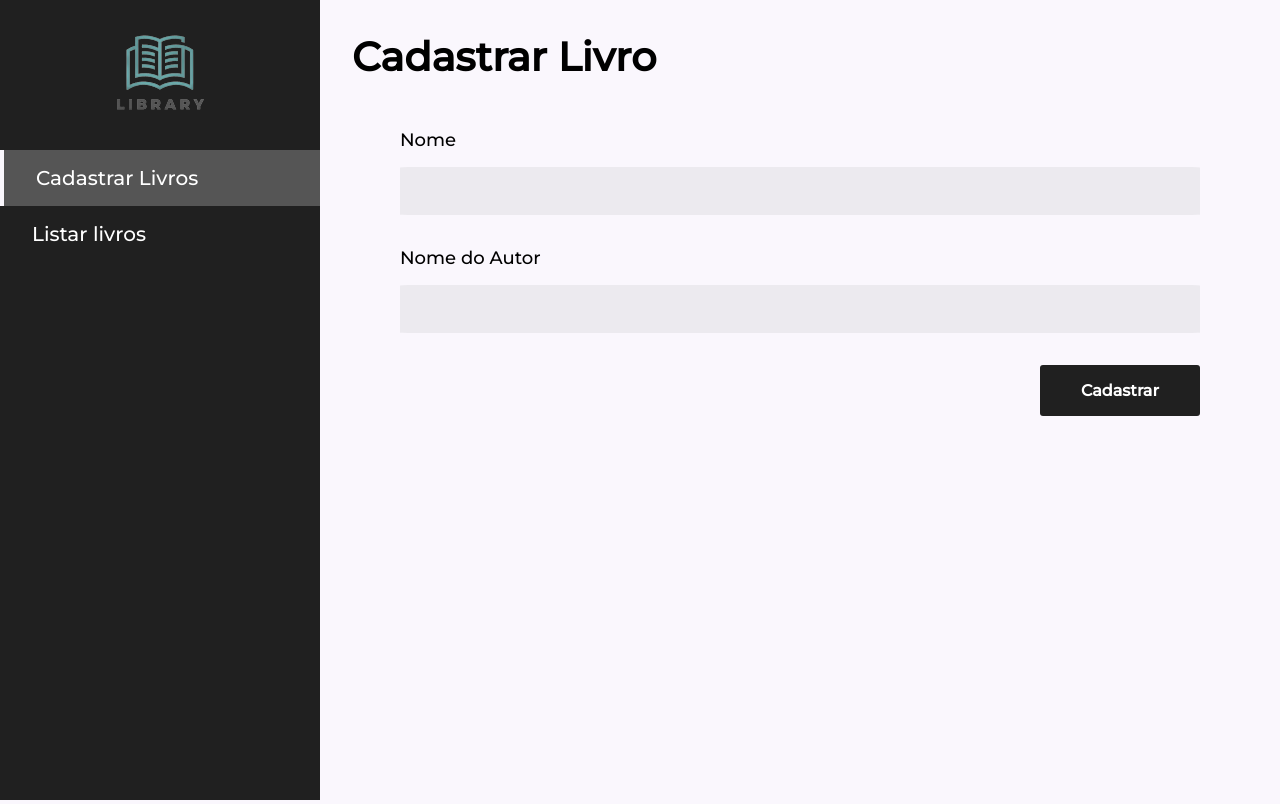
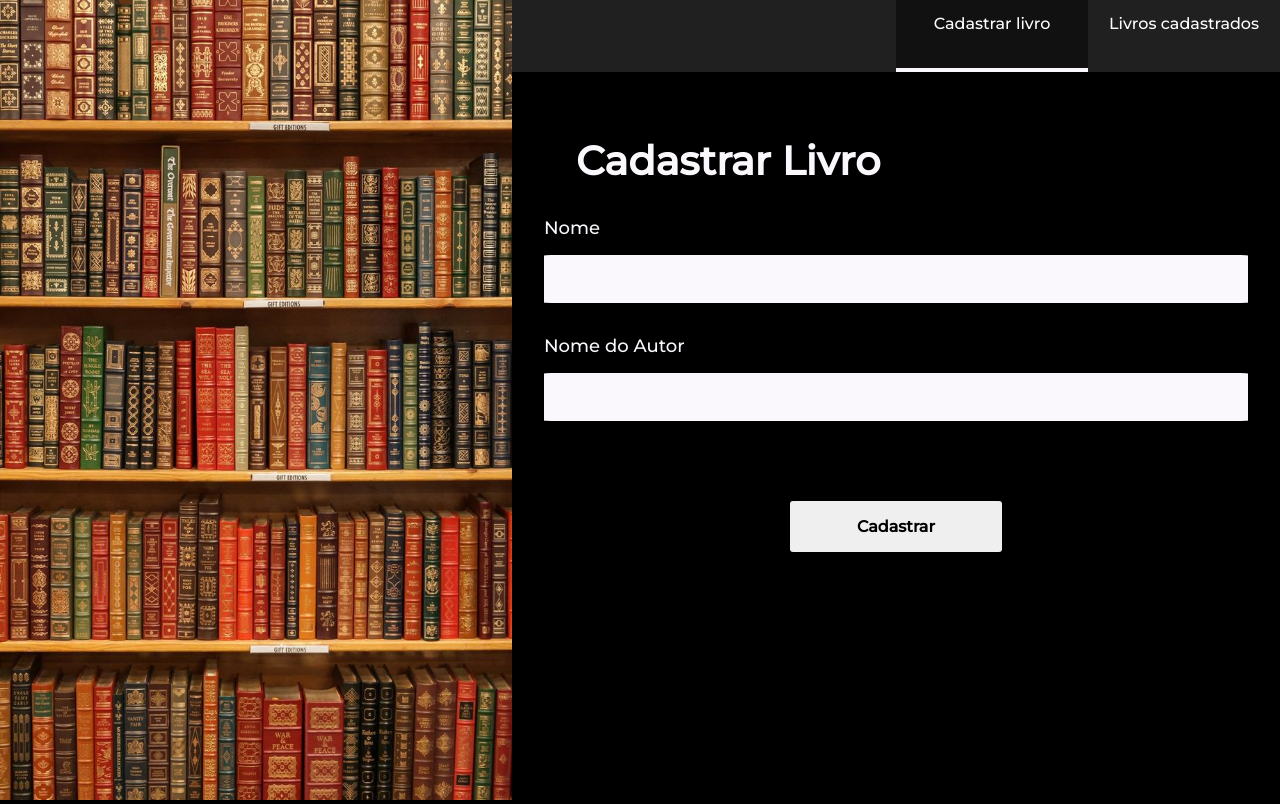
Before and after one commit to Deborablara/Library, a PHP site: page / in a window 1280 px wide. Run offline with PHP 8.4, Linux system fonts and the light colour scheme.

Commit message:
chore: modified

```diff
--- a/style/style.css
+++ b/style/style.css
@@ -6,31 +6,66 @@
     }
 
     body {
-        background-color: #FAF7FD;
+        background-color: #000000;
+        color: #FAF7FD;
+        width: 100vw;
+        height: 100vh;
         display: flex;
-        flex-direction: row;
     }
 
-    header {
-        width: 25vw;
-        height: 100vh;
-        background-color: #202020;
+    body div {
+        width: 40%;
+        height: 100%;
+    }
+
+    div img {
+        width: 100%;
+        height: 100%;
+    }
+
+    body .flex-container {
+        width: 60%;
+        height: 100%;
         display: flex;
         flex-direction: column;
     }
 
-    header .logo {
-        margin-top: -25px;
-        margin-bottom: 15px;
+    .flex-container nav {
         width: 100%;
-        height: 10vh;
-        text-align: center;
+        height: 10%;
+        background-color: #202020;
     }
 
-    .flex-container {
-        width: 75vw;
+    nav ul {
+        width: 100%;
         height: 100%;
-        padding: 2rem;
+        background-color: #202020;
+        list-style-type: none;
+    }
+
+    ul li {
+        width: 25%;
+        height: 100%;
+        float: right;
+    }
+
+    li a {
+        display: block;
+        width: 100%;
+        height: 100%;
+        color: white;
+        text-align: center;
+        padding: 14px 16px;
+        text-decoration: none;
+    }
+
+    .active {
+        border-bottom: 4px solid #FAF7FD;
+        background-color: #111;
+    }
+
+    li a:hover {
+        background-color: #111;
     }
 
     .flex-container table {
@@ -41,9 +76,24 @@
         border-radius: 2%;
     }
 
+    .flex-container .div-form {
+        width: 100%;
+        padding: 2rem;
+    }
+
+    .div-form input {
+        margin-top: 1rem;
+        margin-bottom: 2rem;
+        border-radius: 1%;
+        border-style: none;
+        width: 100%;
+        padding: 1rem;
+        background-color: #FAF7FD;
+    }
+
     .button-editar {
-        background-color: #555;
-        color: #FAF7FD;
+        background-color: #FAF7FD;
+        color: #000000;
         text-decoration: none;
         padding: 0.5rem;
         border-radius: 3%;
@@ -55,34 +105,12 @@
         padding: 1rem;
     }
 
-    tr:nth-child(even) {
-        background: rgba(85, 85, 85, 0.082);
-    }
-
-    .h1 {
-        color: blueviolet;
-    }
-
-    form {
-        padding: 3rem;
-    }
-
-    .flex-container .input-30 {
-        width: 30%;
-        float: left;
-    }
-
-    .flex-container .input-65 {
-        width: 65%;
-        float: left;
-        margin-left: 5%;
-    }
-
     .flex-container label {
         font-size: 18px;
     }
 
     .flex-container h1 {
+        padding: 2rem;
         font-size: 40px;
     }
 
@@ -91,35 +119,24 @@
         float: left;
     }
 
-    input {
-        margin-top: 1rem;
-        margin-bottom: 2rem;
-        border-radius: 1%;
-        border-style: none;
-        width: 100%;
-        padding: 1rem;
-        background-color: rgba(85, 85, 85, 0.082);
-    }
-
     .flex-container .div-button {
-        margin-top: 2rem;
+        text-align: center;
         width: 100%;
     }
 
     .div-button button {
+        margin-top: 3rem;
         border-radius: 3px;
-        width: 20%;
+        width: 30%;
         padding: 1rem;
-        float: right;
         font-size: 16px;
-        color: white;
         font-weight: 600;
         border-style: none;
     }
 
-    .cadastrar,
-    .cancelar {
-        background-color: #202020;
+    .div-button button:hover {
+        background-color: #111;
+        color: #FAF7FD
     }
 
     .atualizar {
@@ -131,64 +148,41 @@
         background-color: rgba(245, 3, 3, 0.808);
     }
 
-    .div-button button:hover {
-        background-color: #555;
-    }
-
-    header ul {
-        list-style-type: none;
-        margin: 0;
-        padding-top: 5rem;
-        width: 100%;
-    }
-
-    li a {
-        display: block;
-        color: white;
-        padding: 1rem 2rem;
-        text-decoration: none;
-        font-size: 20px;
-        font-weight: 500;
-    }
-
-    li a:hover,
-    .active {
-        background-color: #555;
-        color: white;
-    }
-
-    .active {
-        border-left: 4px solid #FAF7FD;
-    }
-
     @media (max-width: 850px) {
+        .img {
+            display: none;
+        }
         body {
+            width: 100vw;
             display: flex;
-            flex-wrap: wrap;
+            flex-direction: column;
         }
-        header {
-            width: 100%;
-            height: 50vh;
-        }
-        ul {
-            text-align: center;
-        }
-        .flex-container {
-            width: 95%;
-        }
-        .flex-container .input-30,
-        .flex-container .input-65 {
+        body .flex-container {
             width: 100%;
         }
-        .flex-container .input-65 {
-            margin-left: 0%;
+        .flex-container nav {
+            height: 40%;
+            width: 100%;
+        }
+        nav ul {
+            width: 100%;
+            text-align: center;
+            display: flex;
+            flex-direction: column;
+        }
+        ul li {
+            width: 100%;
+        }
+        li a {
+            width: 100%;
         }
         .div-button button {
+            margin-top: 1rem;
             width: 100%;
         }
-        h1 {
+        .flex-container h1 {
             text-align: center;
-            font-size: 16px;
+            font-size: 20px;
         }
         table thead {
             display: none;
--- a/view/index.php
+++ b/view/index.php
@@ -11,49 +11,44 @@
     <title>Cadastro de Livros</title>
 </head>
 <body>
-
-    <header class="flex">
-        <div class="logo">
-            <img src="../img/images-removebg-preview.png" alt="logo site">
+    <div class="img">
+        <img src="../img/livros.jpeg" alt="livros">
     </div>
-
+    <main class="flex-container">
         <nav>
             <ul>
-                <li class="active"><a href="index.php">Cadastrar Livros</a></li>
-                <li><a href="listarLivros.php">Listar livros</a></li>
+                <li><a href="./listarLivros.php">Livros cadastrados</a></li>
+                <li><a class="active" href="./index.php">Cadastrar livro</a></li>
+
             </ul>
         </nav>
-    </header>
 
-    <main class="flex-container">
-
+        <div class="div-form">
             <h1>Cadastrar Livro</h1>
 
             <form method="POST" action="../model/controleLivros.php">
 
                 <div class="input-100">
-                <div>
                     <label for="nome">Nome</label>
-                </div>
-                <div>
+                    <br>
                     <input type="text" name="nome" id="nome">
-                </div>
                 </div>
 
                 <div class="input-100">
-                <div>
                     <label for="autor">Nome do Autor</label>
-                </div>
-                <div>
+                    <br>
                     <input type="text" name="autor" id="autor">
-                </div>
                 </div>
 
                 <div class="div-button">
-                <button type="submit" name="opcao" value="cadastrar" class="cadastrar">Cadastrar</button>
+                    <button type="submit" name="opcao" value="cadastrar">Cadastrar</button>
                 </div>
 
             </form>
+
+
+        </div>
+
 
     </main>
 
```
Also changed, not shown: view/editarLivro.php (+17 -25 lines), view/listarLivros.php (+7 -12 lines), img/images-removebg-preview.png (deleted), img/livros.jpeg (added). Lines whose indentation alone changed are shown as unchanged.
